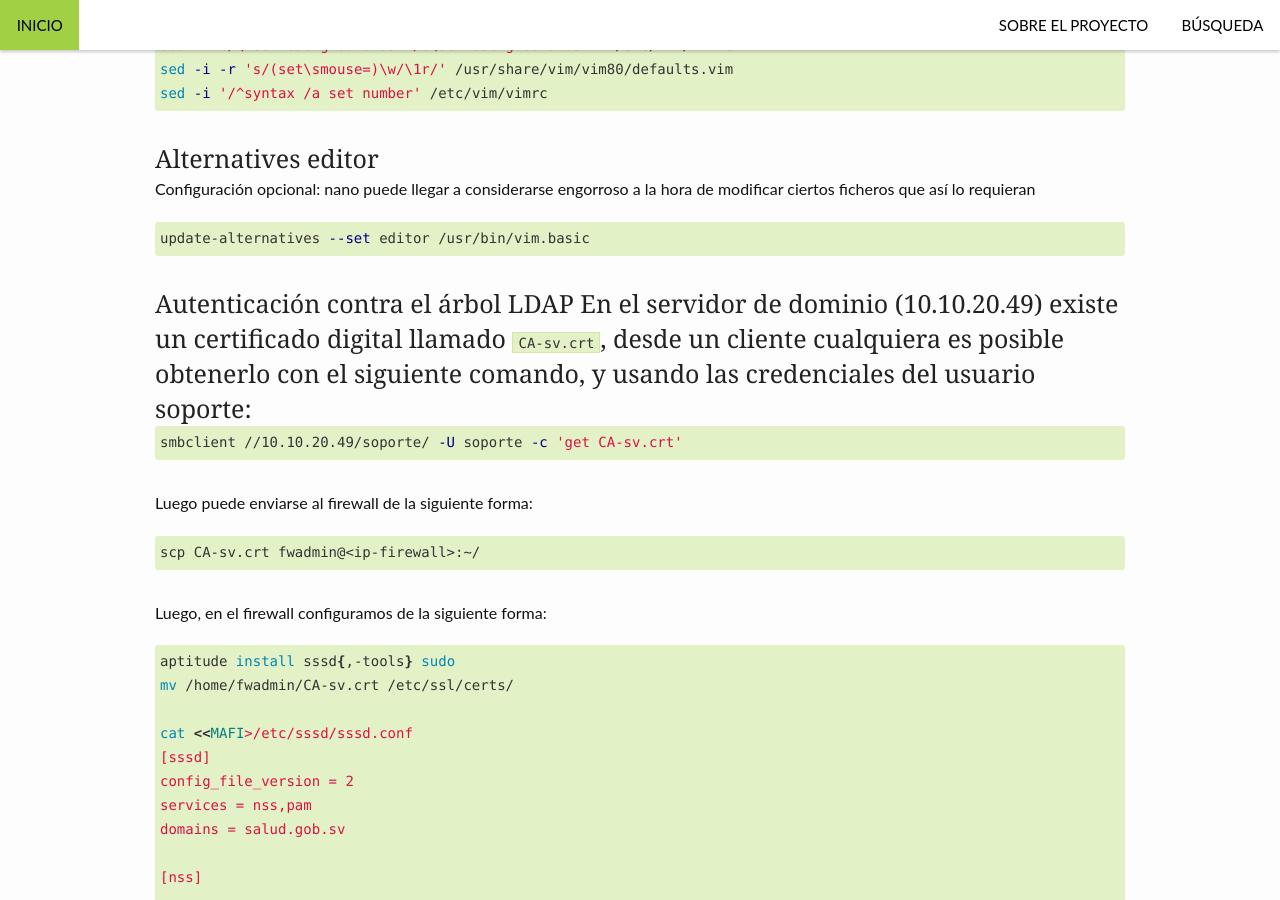
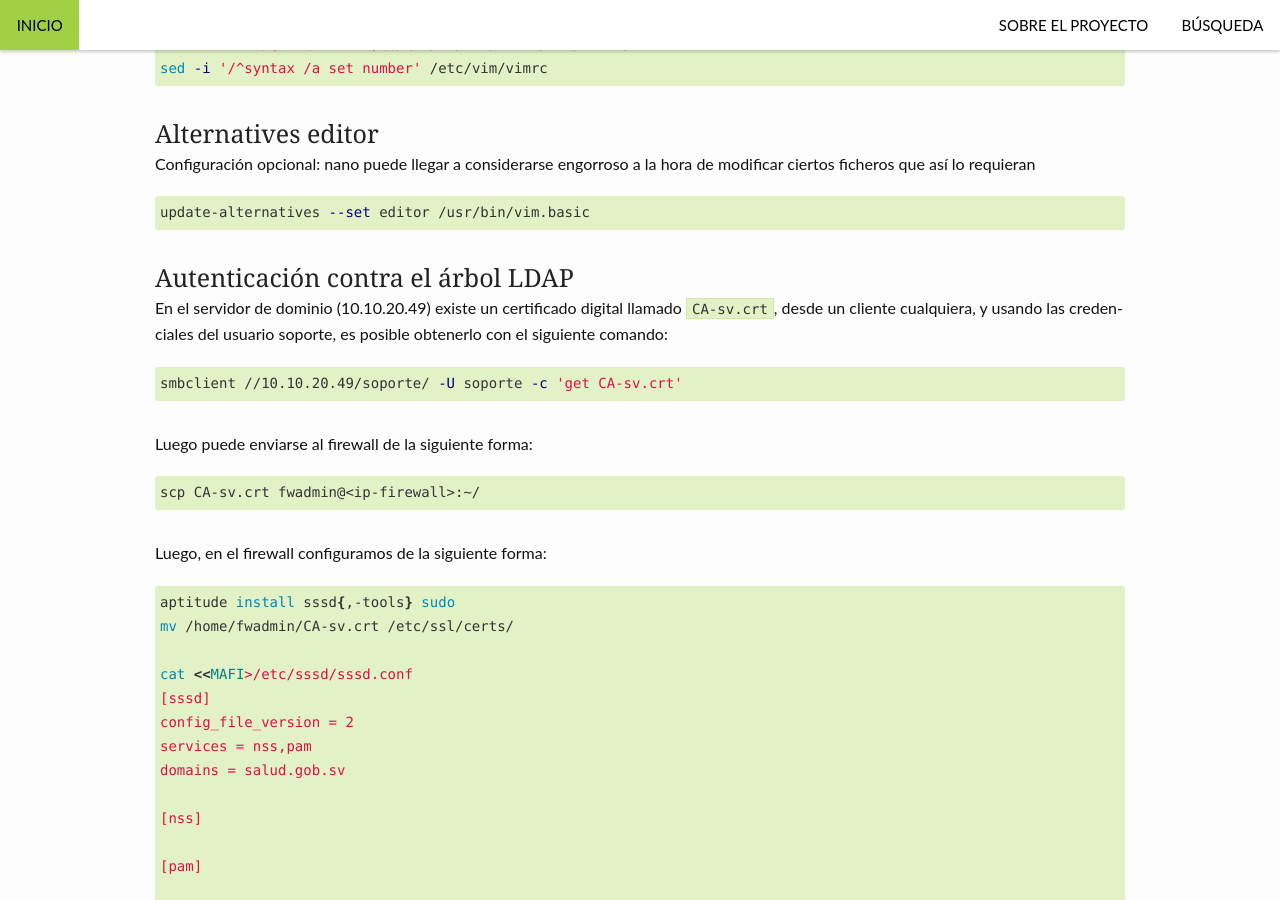
Before and after one commit to VTacius/firewall, a Jekyll site: the page built from _instalacion/sistema/index.md, in a window 1280 px wide and 900 px high, scrolled down 3737 px. Built offline with Jekyll 4.4.1, drawn with Linux system fonts in a browser that asks for light colours; some of the changed text lies outside the part shown.

Commit message:
Corrijo errores de tipografía

```diff
--- a/_instalacion/sistema/index.md
+++ b/_instalacion/sistema/index.md
@@ -105,7 +105,8 @@ Configuración opcional: nano puede llegar a considerarse engorroso a la hora de
 update-alternatives --set editor /usr/bin/vim.basic
 {% endhighlight %}
 
-### Autenticación contra el árbol LDAP En el servidor de dominio (10.10.20.49) existe un certificado digital llamado `CA-sv.crt`, desde un cliente cualquiera es posible obtenerlo con el siguiente comando, y usando las credenciales del usuario soporte:
+### Autenticación contra el árbol LDAP
+En el servidor de dominio (10.10.20.49) existe un certificado digital llamado `CA-sv.crt`, desde un cliente cualquiera, y usando las credenciales del usuario soporte, es posible obtenerlo con el siguiente comando:
 
 {% highlight bash %}
 smbclient //10.10.20.49/soporte/ -U soporte -c 'get CA-sv.crt'
@@ -150,6 +151,21 @@ ldap_tls_cacertdir = /etc/ssl/certs
 ldap_tls_cacert = /etc/ssl/certs/CA-sv.crt
 MAFI
 
-{% include_relative comandos.md %}
+systemctl restart sssd.service
 
+chmod 700 /etc/sssd/sssd.conf
+systemctl restart sssd.service
+
+sed -E -i 's/^#\s*(account\s*required\s*pam_access.so)/\1/g' /etc/pam.d/sshd
+
+grep -q '+ : root : 192.168.2.20/27' /etc/security/access.conf || sed '$a + : root : 192.168.2.20/27' /etc/security/access.conf  -i
+grep -q '+ : MinsalAdminFirewall : ALL' /etc/security/access.conf || sed '$a + : MinsalAdminFirewall : ALL' /etc/security/access.conf  -i
+grep -q -- '- : ALL: ALL' /etc/security/access.conf || sed '$a - : ALL: ALL' /etc/security/access.conf  -i
+
+grep -q 'pam_mkhomedir.so' /etc/pam.d/common-session || sed -i '/"Additional" block/ a session\trequired\tpam_mkhomedir.so umask=0022 skel=/etc/skel' /etc/pam.d/common-session
+grep -q 'pam_mkhomedir.so' /etc/pam.d/common-session-noninteractive || sed -i '/"Additional" block/ a session\trequired\tpam_mkhomedir.so umask=0022 skel=/etc/skel' /etc/pam.d/common-session-noninteractive
+
+cat <<MAFI>/etc/sudoers.d/ruth
+%MinsalAdminFirewall ALL=(ALL) NOPASSWD:/bin/su
+MAFI
 {% endhighlight %}
```
Also changed, not shown: _instalacion/index.md (+1 -1 lines), _instalacion/sistema/comandos.md (deleted, +0 -17 lines).
